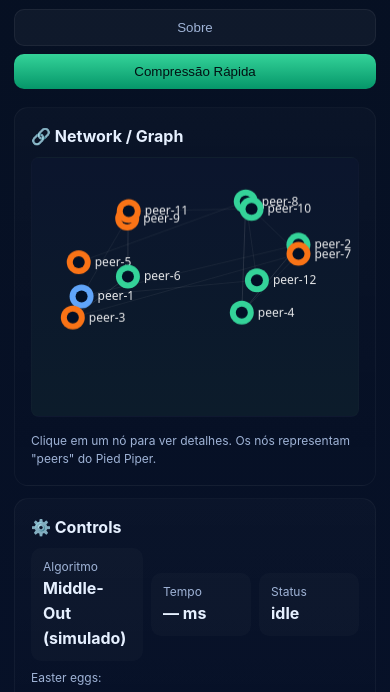
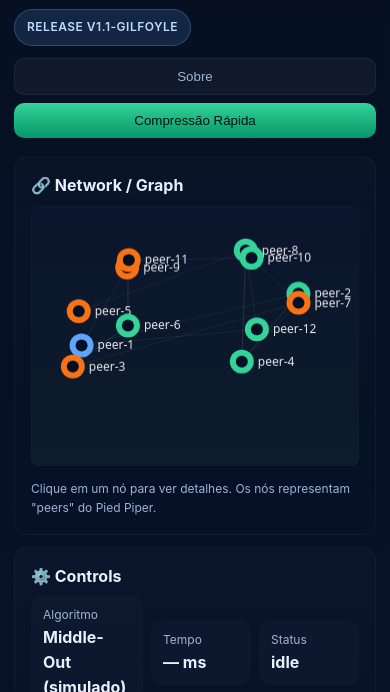
Before and after one commit to SunSh1x03/piedpiper, a plain HTML site: page index.html in a window 390 px wide. Shown: the part 110-802 px from the top of the page. Drawn offline with Linux system fonts and the light colour scheme.

Commit message:
Add release v1.1-Gilfoyle badge and documentation

```diff
--- a/index.html
+++ b/index.html
@@ -19,6 +19,7 @@
   .top-actions{margin-left:auto;display:flex;gap:10px;align-items:center}
   .btn{background:var(--glass);border:1px solid rgba(255,255,255,0.06);padding:10px 12px;border-radius:10px;color:var(--muted);cursor:pointer}
   .btn.primary{background:linear-gradient(180deg,var(--accent),#059669);color:#021012;border:0}
+  .version-badge{padding:8px 12px;border-radius:999px;background:rgba(96,165,250,0.15);border:1px solid rgba(96,165,250,0.3);color:#bfdbfe;font-size:12px;font-weight:600;letter-spacing:0.5px;text-transform:uppercase;margin-left:auto}
   main{display:grid;grid-template-columns:minmax(0,1fr) 420px;gap:18px;margin-top:18px}
   .card{background:linear-gradient(180deg,rgba(255,255,255,0.02),transparent);border:1px solid rgba(255,255,255,0.04);padding:18px;border-radius:14px;min-height:160px}
   h2{margin:0 0 8px;font-size:16px}
@@ -47,6 +48,7 @@
     .top-actions .btn{flex:1}
     .card{padding:16px}
     textarea{min-height:180px}
+    .version-badge{margin-left:0}
   }
   @media(max-width:540px){
     .wrap{padding:14px}
@@ -67,6 +69,7 @@
         <div class="brand">Pied Piper • Homage Lab</div>
         <div class="sub">Uma brincadeira interativa inspirada em <em>Silicon Valley</em>. Não é compressão real.</div>
       </div>
+      <div class="version-badge" id="releaseTag">Release —</div>
       <div class="top-actions">
         <button class="btn" id="btnAbout">Sobre</button>
         <button class="btn primary" id="btnRun">Compressão Rápida</button>
@@ -176,6 +179,14 @@ const btnRun = $('#btnRun');
 const playTone = $('#playTone');
 const peekMap = $('#peekMap');
 const resetGraph = $('#resetGraph');
+const releaseTag = $('#releaseTag');
+const btnAbout = $('#btnAbout');
+
+const currentRelease = 'v1.1-Gilfoyle';
+releaseTag.textContent = `Release ${currentRelease}`;
+btnAbout.addEventListener('click', ()=>{
+  alert(`Pied Piper — Homage Lab\nRelease ${currentRelease}\n\nHomenagem fictícia a Silicon Valley. Não há compressão real, apenas uma simulação divertida.`);
+});
 
 function setStatus(s){
   statusLabel.textContent = s;
```
Also changed, not shown: 1 other file.
